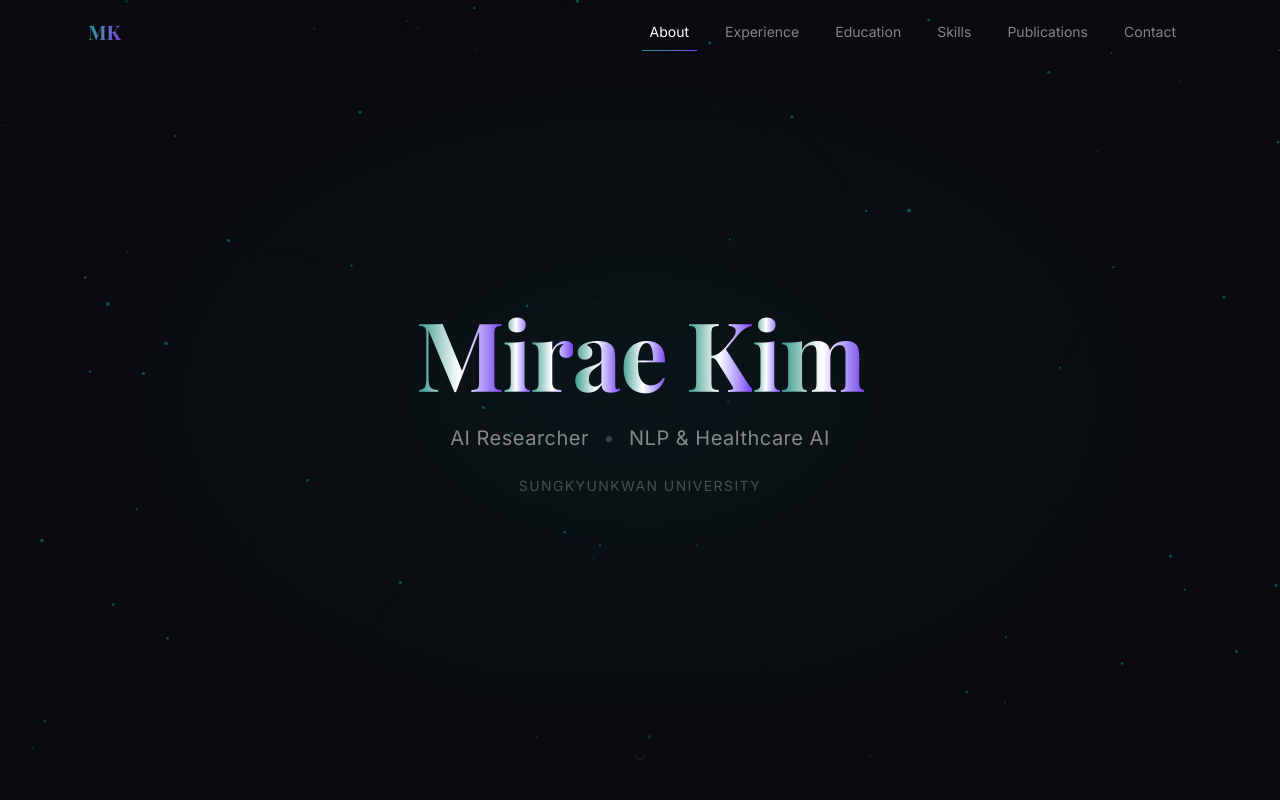
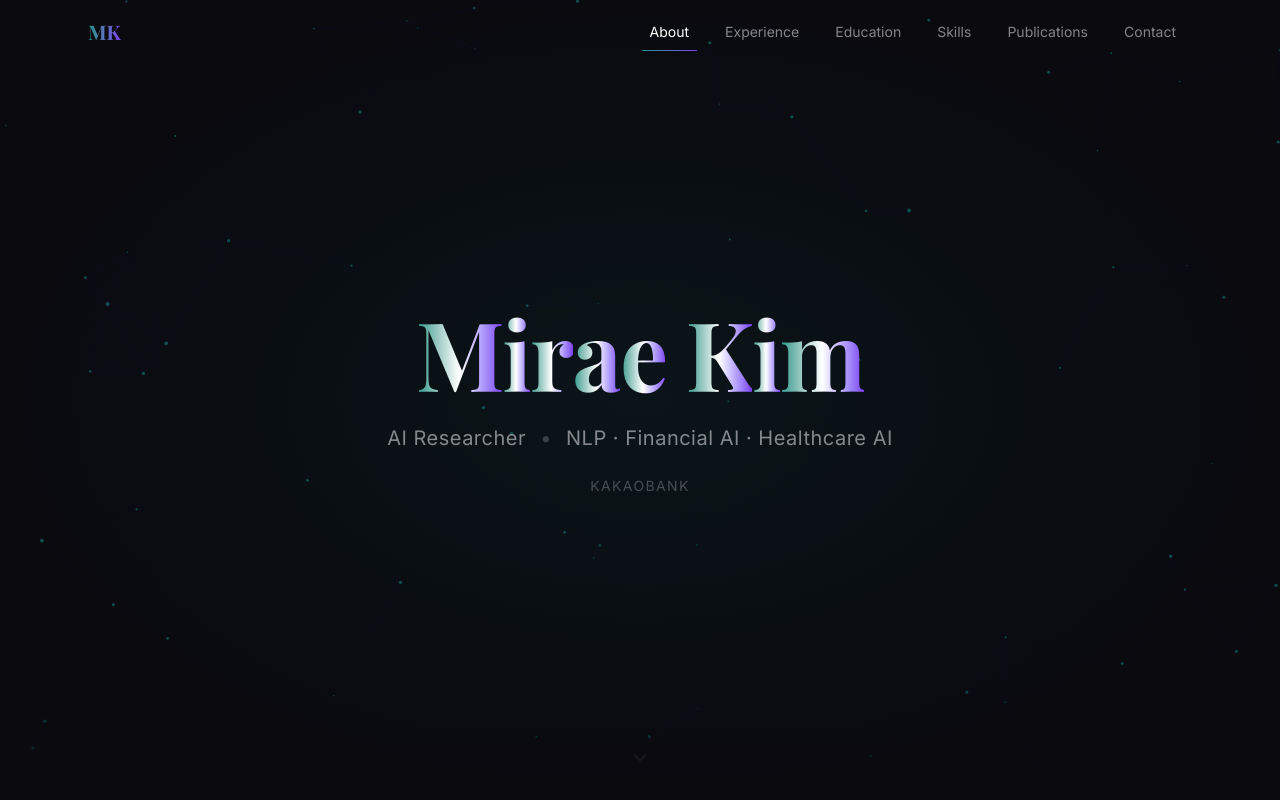
Before and after one commit to miraekiim/mirae-portfolio, a Next.js app: page / in a window 1280 px wide. Shown: the top 800 px of the page. Built offline with nearby package versions, Linux system fonts and the light colour scheme; a web font is replaced by a local one.

Commit message:
feat: add Kakaobank & KOLON BENIT experience, update hero to use profile data

```diff
--- a/src/components/sections/Hero.tsx
+++ b/src/components/sections/Hero.tsx
@@ -3,6 +3,7 @@
 import { useEffect, useRef } from "react";
 import { motion } from "motion/react";
 import { ChevronDown } from "lucide-react";
+import { profile } from "@/data/profile";
 
 function ParticleCanvas() {
   const canvasRef = useRef<HTMLCanvasElement>(null);
@@ -142,9 +143,9 @@ export function Hero() {
           transition={{ duration: 0.8, delay: 1.0 }}
           className="max-w-lg text-lg tracking-wide text-white/50 md:text-xl"
         >
-          AI Researcher{" "}
-          <span className="mx-2 text-white/20">&#x2022;</span> NLP &amp;
-          Healthcare AI
+          {profile.title}{" "}
+          <span className="mx-2 text-white/20">&#x2022;</span>{" "}
+          {profile.tagline}
         </motion.p>
 
         {/* Affiliation */}
@@ -154,7 +155,7 @@ export function Hero() {
           transition={{ duration: 0.8, delay: 1.3 }}
           className="text-sm tracking-widest text-white/25 uppercase"
         >
-          Sungkyunkwan University
+          {profile.affiliation}
         </motion.p>
       </div>
 
```
